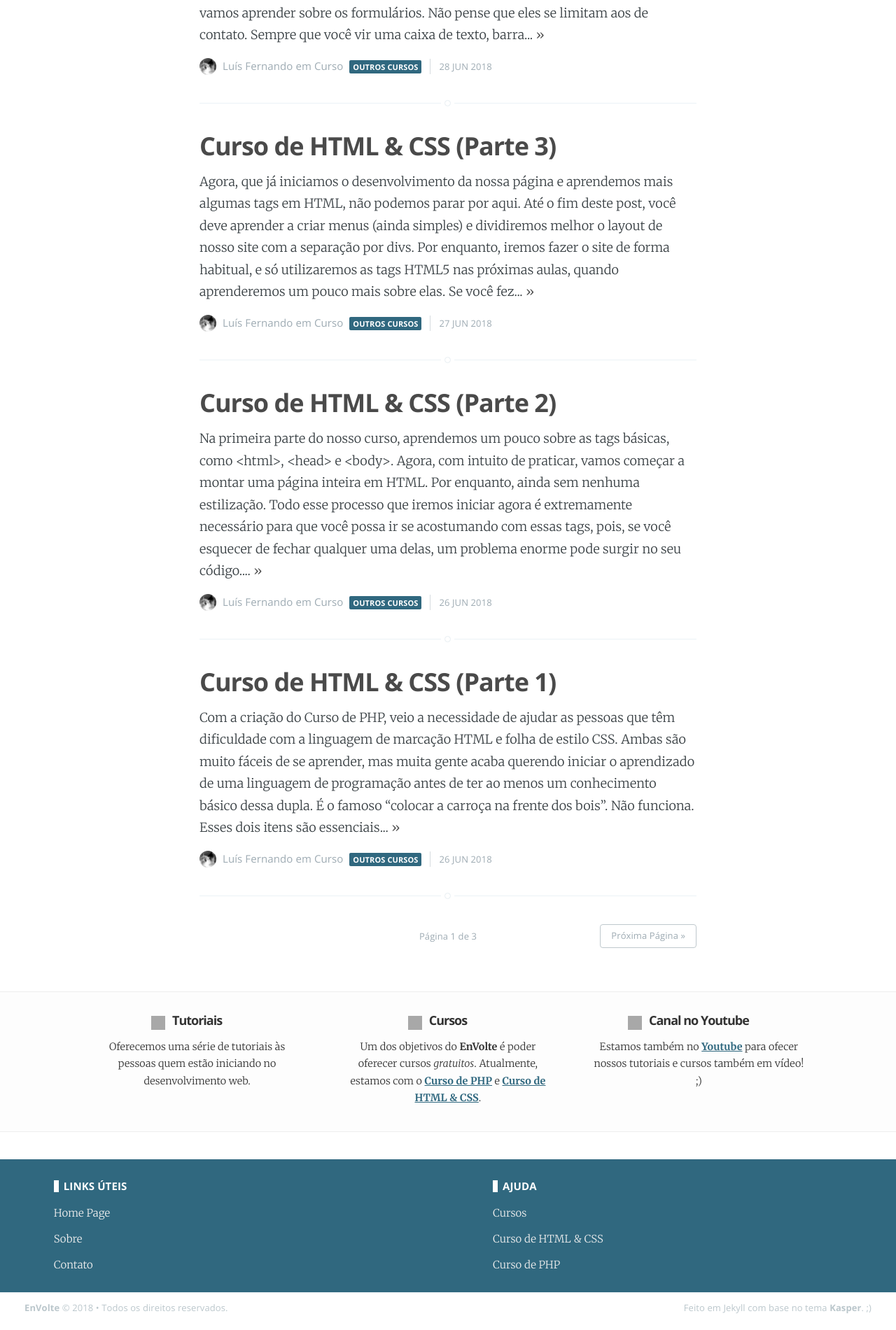
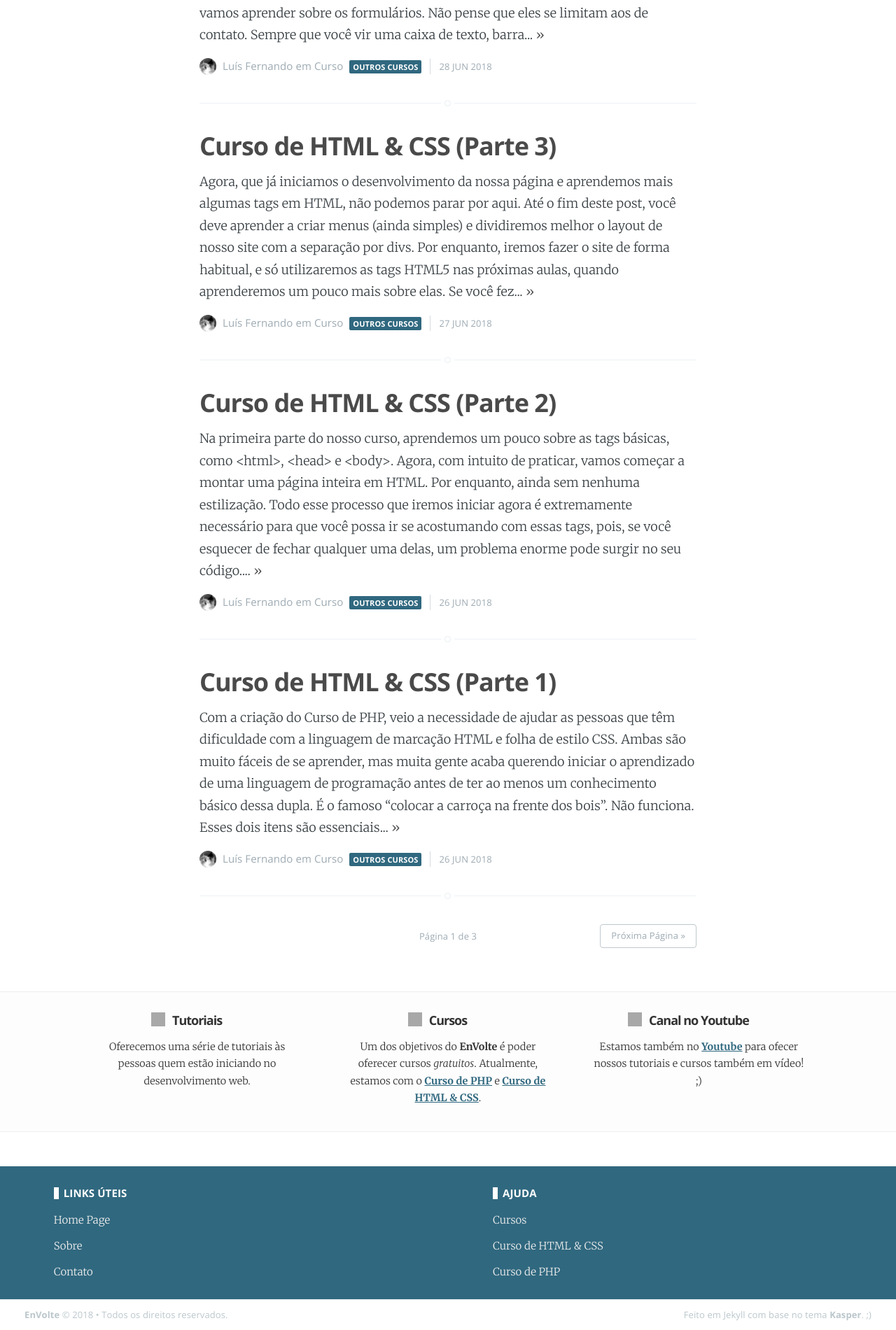
Before and after one commit to EnVolte/envolte.github.io, a Jekyll site: the page built from index.html, in a window 1280 px wide. Shown: the part 1369-3270 px from the top of the page at 70% size. Built offline with Jekyll 4.4.1, drawn with Linux system fonts in a browser that asks for light colours; the list of posts is cut into pages by our own code; grey boxes are pictures that could not be loaded.

Commit message:
Update screen.css

```diff
--- a/assets/css/screen.css
+++ b/assets/css/screen.css
@@ -1791,7 +1791,7 @@
 #aviso a {color: #fff; text-decoration: underline;}
 #aviso p {background: #111; border-radius: 2px; padding: 10px 0px;}
 #aviso h3 {color: #fff; font-size: 18px; margin-bottom: 20px;}
-button#show {position: fixed; color: #222; font-weight: bold; font-size: 24px; top: 200px; width: 65px; height: 40px; background: #fff; border-right: 7px solid #30687f; border-left: 0px; border-top: 0px; border-bottom: 0px; border-top-right-radius: 2px; cursor: pointer; border-bottom-right-radius: 2px; outline: none; transition: 0.3s linear;}
+button#show {position: fixed; color: #222; font-weight: bold; font-size: 24px; top: 200px; width: 65px; height: 40px; background: #fff; border-right: 7px solid #30687f; border-left: 0px; border-top: 0px; z-index: 999; border-bottom: 0px; border-top-right-radius: 2px; cursor: pointer; border-bottom-right-radius: 2px; outline: none; transition: 0.3s linear;}
 button#show:hover, button#show:focus {width: 75px; color: #fff; background: #30687f; border: none;}
 
 button#hide {border-radius: 20px; outline: none; font-weight: normal; color: #fff; background: transparent; border: none; font-size: 20px; position: absolute; right: 10px; cursor: pointer;}
@@ -1799,7 +1799,7 @@
 div#titulo {max-width: 76%; margin-left: auto; margin-right: auto; border: 1px solid rgba(0,0,0,0.4); font-family: Open Sans; color: #fff; background: #30687f; border-radius: 2px; text-transform: uppercase; font-weight: bold; font-size: 13px; padding: 1px 0px; overflow: hidden; margin-top: 50px;}
 
 
-footer#baixo {width: 100%; background: #30687f; height: 190px; margin-top: 3rem; position: relative;}
+footer#baixo {width: 100%; background: #30687f; height: 190px; margin-top: 4rem; position: relative;}
 footer#baixo ul {line-height: 1.2em; padding: 30px 0px 5px;}
 footer#baixo ul h3 {padding-left: 7px; border-left: 7px solid #fff; color: #fff; font-family: Open Sans; text-transform: uppercase; font-style: normal; font-weight: bold; margin-bottom: 10px; font-size: 15px;}
 footer#baixo ul li {float: left; width: 100%; list-style: none;}
@@ -1812,7 +1812,7 @@
 section#about #centre {width: 80%; margin: 0px auto;}
 section#about h2 {font-family: Open Sans; margin: -5px 0px 0px; font-size: 1em; color: #333; transition: 0.7s ease; text-align: center;}
 section#about p {font-family: Merriweather; line-height: 1.7em; font-size: 0.8em; color: #333; transition: 0.7s ease; text-align: center; margin: 15px 0px 0px;}
-section#about span.icon {width: 20px; height: 20px; background-size: 20px; position: absolute; margin-top: 4px; margin-left: -30px; display: inline-block; opacity: 0.9;}
+section#about span.icon {width: 20px; height: 20px; background-size: 20px; position: absolute; margin-top: -1px; margin-left: -30px; display: inline-block; opacity: 0.9;}
 section#about a {color: #30687f; font-weight: bold;}
 
 #left {width: 30%; float: left; position: relative;}
```
